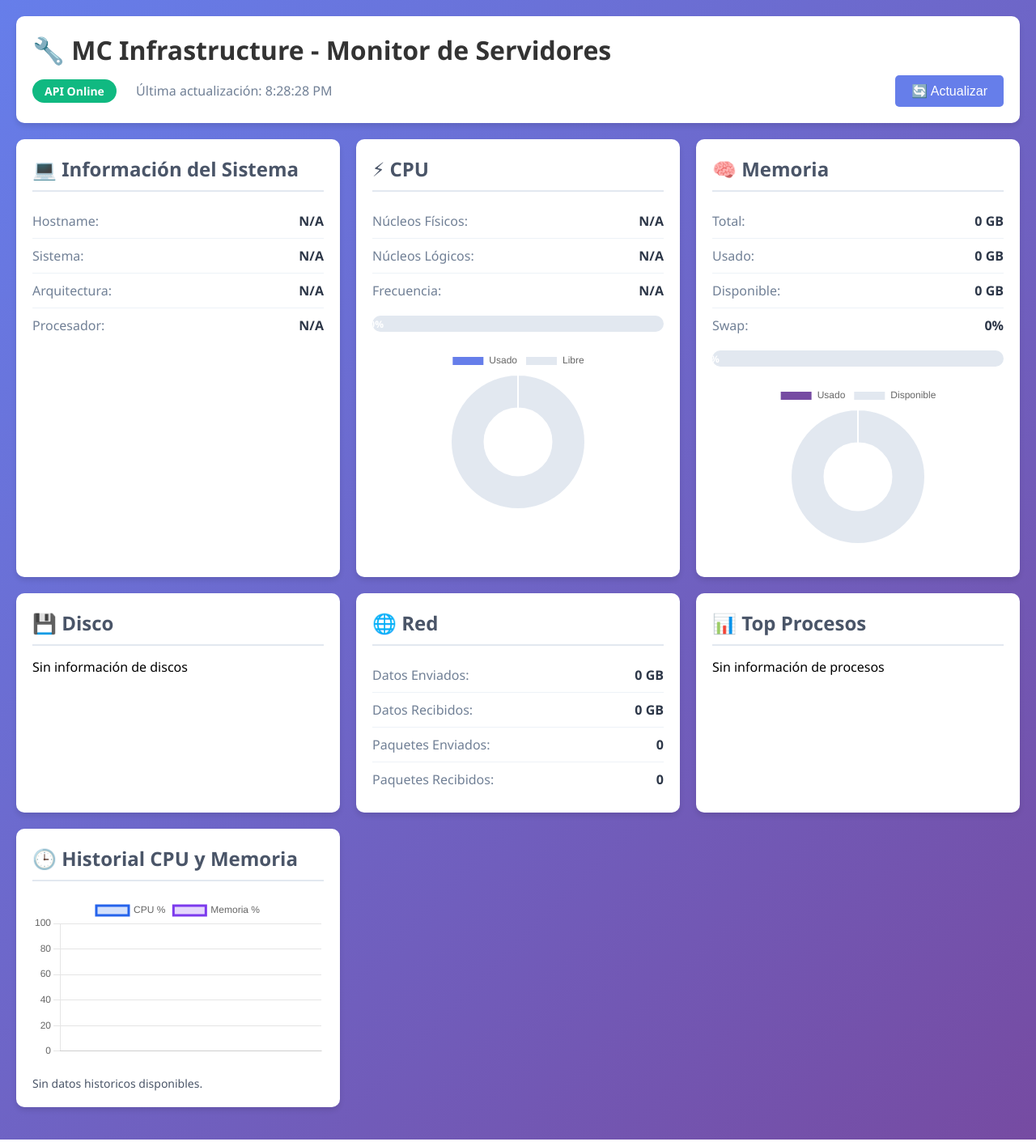
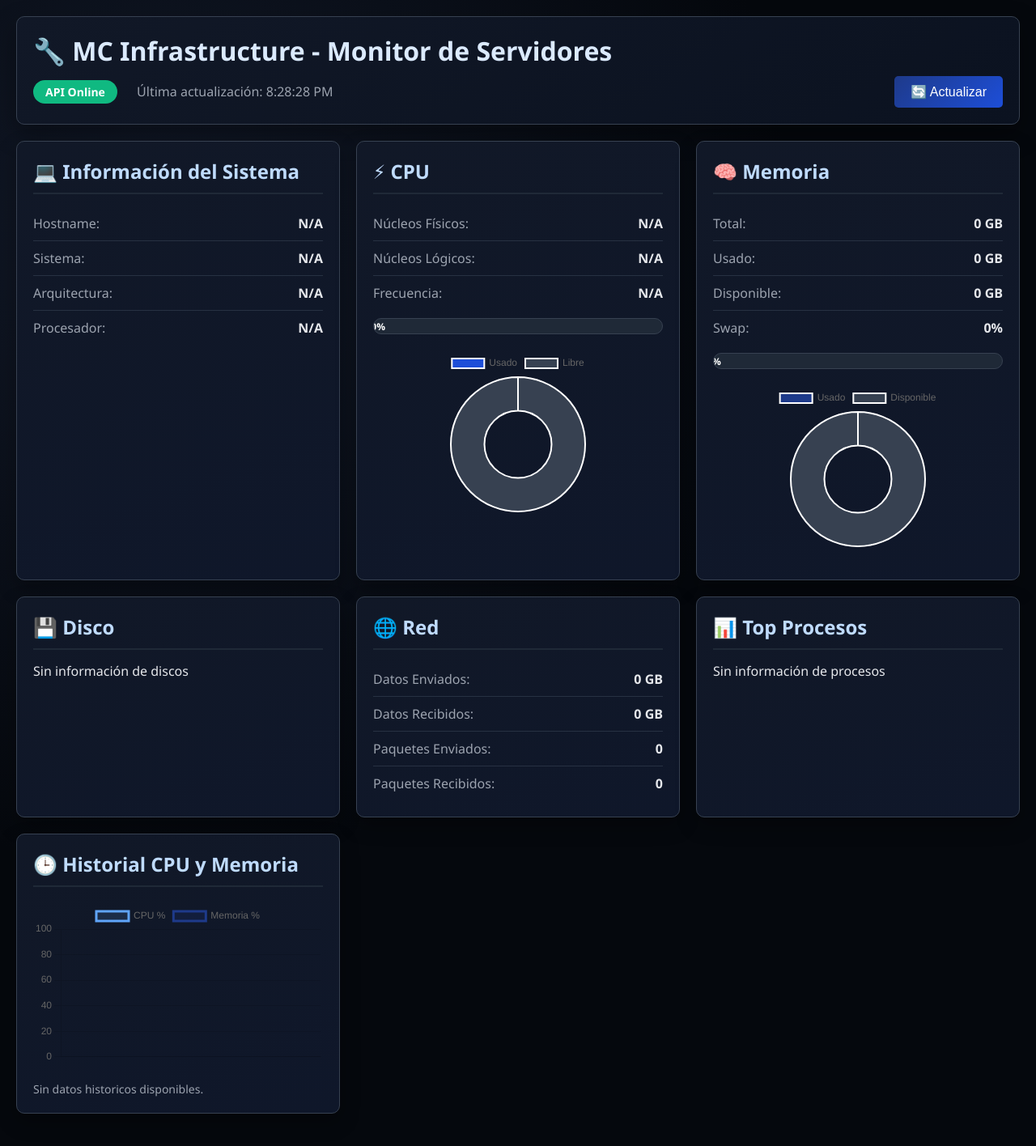
Before and after one commit to betocolindres1997-dot/examenParcial2, a Flask app: page / in a window 1280 px wide. Shown: the whole page at 81% size. Run offline with Flask 3, Linux system fonts and the light colour scheme; data that the repository does not hold is empty.

Commit message:
tercerprueba

```diff
--- a/dashboard-service/templates/index.html
+++ b/dashboard-service/templates/index.html
@@ -6,6 +6,18 @@
     <title>MC Infrastructure - Monitor de Servidores</title>
     <script src="https://cdn.jsdelivr.net/npm/chart.js"></script>
     <style>
+        :root {
+            --bg-main: #05080d;
+            --bg-accent: #0c1422;
+            --surface: #111827;
+            --surface-soft: #1f2937;
+            --border: #374151;
+            --text-main: #e5e7eb;
+            --text-muted: #9ca3af;
+            --blue-dark: #1e3a8a;
+            --blue-mid: #2563eb;
+        }
+
         * {
             margin: 0;
             padding: 0;
@@ -14,7 +26,9 @@
 
         body {
             font-family: 'Segoe UI', Tahoma, Geneva, Verdana, sans-serif;
-            background: linear-gradient(135deg, #667eea 0%, #764ba2 100%);
+            color: var(--text-main);
+            background: radial-gradient(circle at 15% 20%, #111827 0%, var(--bg-main) 50%),
+                        linear-gradient(145deg, #030712 0%, var(--bg-accent) 100%);
             min-height: 100vh;
             padding: 20px;
         }
@@ -25,16 +39,21 @@
         }
 
         .header {
-            background: white;
+            background: linear-gradient(145deg, #111827 0%, #0b1220 100%);
+            border: 1px solid var(--border);
             border-radius: 10px;
             padding: 20px;
             margin-bottom: 20px;
-            box-shadow: 0 4px 6px rgba(0,0,0,0.1);
+            box-shadow: 0 12px 30px rgba(0, 0, 0, 0.35);
         }
 
         .header h1 {
-            color: #333;
+            color: #dbeafe;
             margin-bottom: 10px;
+        }
+
+        #lastUpdate {
+            color: var(--text-muted);
         }
 
         .status-badge {
@@ -63,17 +82,18 @@
         }
 
         .card {
-            background: white;
+            background: linear-gradient(160deg, #111827 0%, #0f172a 100%);
+            border: 1px solid var(--border);
             border-radius: 10px;
             padding: 20px;
-            box-shadow: 0 4px 6px rgba(0,0,0,0.1);
+            box-shadow: 0 10px 24px rgba(0, 0, 0, 0.3);
         }
 
         .card h2 {
-            color: #4a5568;
+            color: #bfdbfe;
             margin-bottom: 15px;
             padding-bottom: 10px;
-            border-bottom: 2px solid #e2e8f0;
+            border-bottom: 2px solid #1f2937;
         }
 
         .metric {
@@ -81,7 +101,7 @@
             justify-content: space-between;
             align-items: center;
             padding: 10px 0;
-            border-bottom: 1px solid #edf2f7;
+            border-bottom: 1px solid #273142;
         }
 
         .metric:last-child {
@@ -89,27 +109,28 @@
         }
 
         .metric-label {
-            color: #718096;
+            color: var(--text-muted);
             font-weight: 500;
         }
 
         .metric-value {
-            color: #2d3748;
+            color: var(--text-main);
             font-weight: bold;
         }
 
         .progress-bar {
             width: 100%;
             height: 20px;
-            background: #e2e8f0;
+            background: #1f2937;
             border-radius: 10px;
             overflow: hidden;
             margin: 10px 0;
+            border: 1px solid #374151;
         }
 
         .progress-fill {
             height: 100%;
-            background: linear-gradient(90deg, #667eea 0%, #764ba2 100%);
+            background: linear-gradient(90deg, var(--blue-dark) 0%, var(--blue-mid) 100%);
             transition: width 0.3s ease;
             display: flex;
             align-items: center;
@@ -135,15 +156,15 @@
             justify-content: space-between;
             align-items: center;
             padding: 8px;
-            border-bottom: 1px solid #edf2f7;
+            border-bottom: 1px solid #273142;
         }
 
         .process-item:hover {
-            background: #f7fafc;
+            background: #1f2937;
         }
 
         .refresh-btn {
-            background: #667eea;
+            background: linear-gradient(135deg, #1e3a8a 0%, #1d4ed8 100%);
             color: white;
             border: none;
             padding: 10px 20px;
@@ -154,15 +175,15 @@
         }
 
         .refresh-btn:hover {
-            background: #5a67d8;
+            background: linear-gradient(135deg, #1e40af 0%, #2563eb 100%);
         }
 
         .error {
-            color: #e53e3e;
-            background: #fff5f5;
+            color: #fecaca;
+            background: #2a0d12;
             padding: 10px;
             border-radius: 5px;
-            border: 1px solid #feb2b2;
+            border: 1px solid #7f1d1d;
         }
 
         @keyframes pulse {
@@ -182,7 +203,7 @@
             <div style="display: flex; justify-content: space-between; align-items: center;">
                 <div>
                     <span class="status-badge status-online" id="apiStatus">API Online</span>
-                    <span id="lastUpdate" style="margin-left: 20px; color: #718096;"></span>
+                    <span id="lastUpdate" style="margin-left: 20px;"></span>
                 </div>
                 <button class="refresh-btn" onclick="refreshAll()">🔄 Actualizar</button>
             </div>
@@ -245,7 +266,7 @@
                 <div class="chart-container">
                     <canvas id="historyChart"></canvas>
                 </div>
-                <div id="historySummary" style="font-size: 14px; color: #4a5568;">Cargando...</div>
+                <div id="historySummary" style="font-size: 14px; color: #9ca3af;">Cargando...</div>
             </div>
         </div>
     </div>
@@ -259,7 +280,7 @@
                 type: 'doughnut',
                 data: {
                     labels: ['Usado', 'Libre'],
-                    datasets: [{ data: [0, 100], backgroundColor: ['#667eea', '#e2e8f0'] }]
+                    datasets: [{ data: [0, 100], backgroundColor: ['#1d4ed8', '#374151'] }]
                 },
                 options: { responsive: true, maintainAspectRatio: false }
             });
@@ -269,7 +290,7 @@
                 type: 'doughnut',
                 data: {
                     labels: ['Usado', 'Disponible'],
-                    datasets: [{ data: [0, 100], backgroundColor: ['#764ba2', '#e2e8f0'] }]
+                    datasets: [{ data: [0, 100], backgroundColor: ['#1e3a8a', '#374151'] }]
                 },
                 options: { responsive: true, maintainAspectRatio: false }
             });
@@ -283,16 +304,16 @@
                         {
                             label: 'CPU %',
                             data: [],
-                            borderColor: '#2563eb',
-                            backgroundColor: 'rgba(37, 99, 235, 0.2)',
+                            borderColor: '#60a5fa',
+                            backgroundColor: 'rgba(96, 165, 250, 0.15)',
                             fill: false,
                             tension: 0.35
                         },
                         {
                             label: 'Memoria %',
                             data: [],
-                            borderColor: '#7c3aed',
-                            backgroundColor: 'rgba(124, 58, 237, 0.2)',
+                            borderColor: '#1e3a8a',
+                            backgroundColor: 'rgba(30, 58, 138, 0.2)',
                             fill: false,
                             tension: 0.35
                         }
@@ -396,12 +417,12 @@
             let html = '';
             partitions.forEach(part => {
                 html += `
-                    <div style="margin-bottom: 15px; padding: 10px; background: #f7fafc; border-radius: 5px;">
+                    <div style="margin-bottom: 15px; padding: 10px; background: #1f2937; border: 1px solid #374151; border-radius: 5px; color: #e5e7eb;">
                         <strong>${part.mountpoint}</strong> (${part.device})
                         <div class="progress-bar" style="margin-top: 10px;">
                             <div class="progress-fill" style="width: ${part.percent}%">${part.percent}%</div>
                         </div>
-                        <div style="display: flex; justify-content: space-between; margin-top: 5px; font-size: 12px;">
+                        <div style="display: flex; justify-content: space-between; margin-top: 5px; font-size: 12px; color: #d1d5db;">
                             <span>Usado: ${part.used_gb} GB</span>
                             <span>Total: ${part.total_gb} GB</span>
                         </div>
@@ -427,7 +448,7 @@
                 html += `
                     <div class="process-item">
                         <span>${proc.name || 'Unknown'} (PID: ${proc.pid})</span>
-                        <span style="color: #667eea; font-weight: bold;">CPU: ${(proc.cpu_percent || 0).toFixed(1)}%</span>
+                        <span style="color: #60a5fa; font-weight: bold;">CPU: ${(proc.cpu_percent || 0).toFixed(1)}%</span>
                     </div>
                 `;
             });
```
